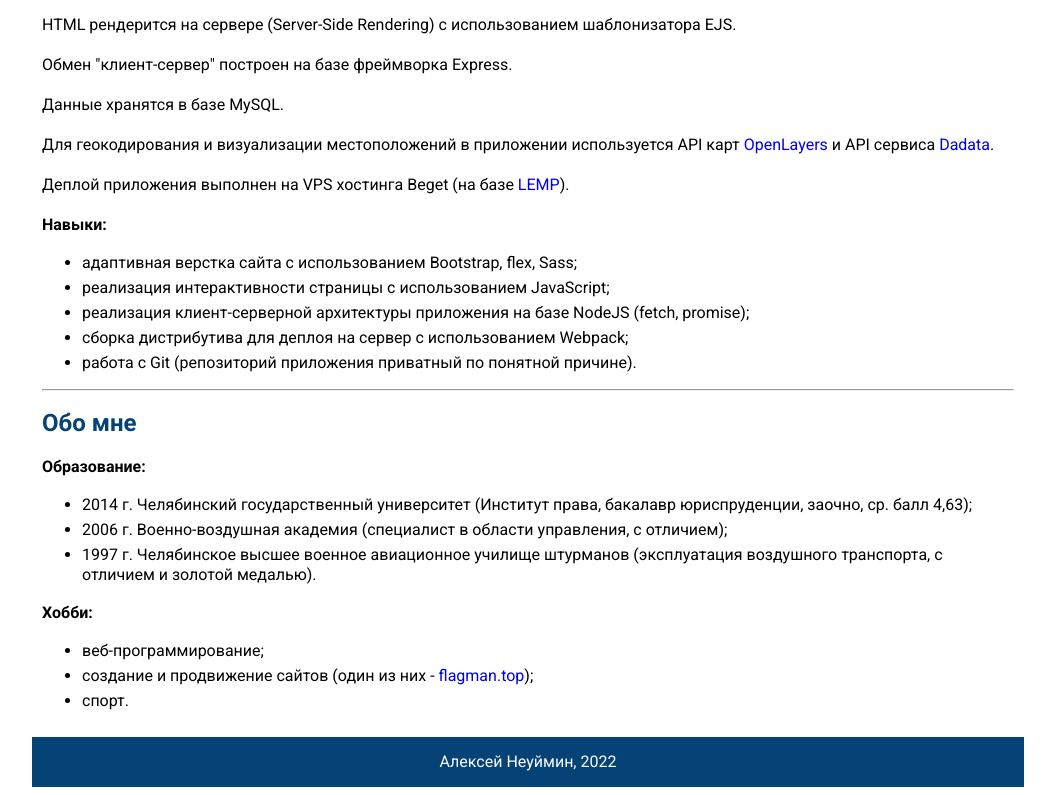
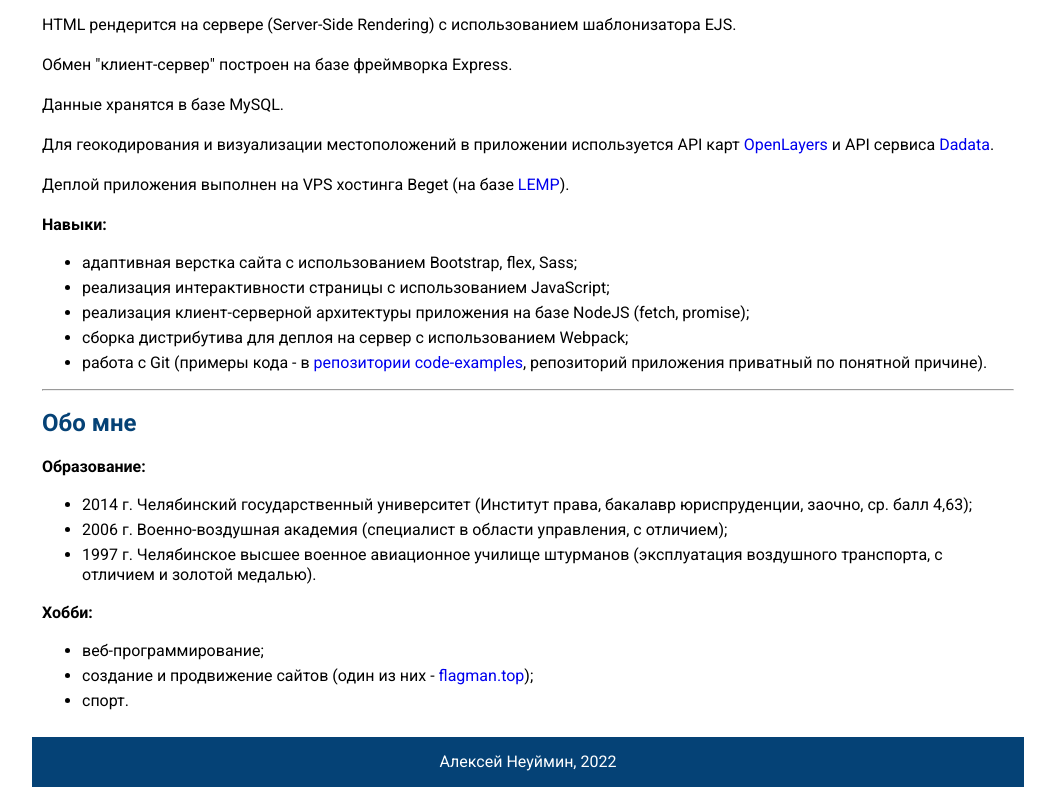
Before and after one commit to NAV0VAN/resume, a plain HTML site: page index.html in a window 1280 px wide. Shown: the part 1082-1877 px from the top of the page, without its empty margins (112-1167 px from the left). Drawn offline with Linux system fonts and the light colour scheme.

Commit message:
update index.html

```diff
--- a/index.html
+++ b/index.html
@@ -209,7 +209,7 @@
                                                       <li class="work-body__li"> сборка дистрибутива для деплоя на
                                                             сервер с использованием Webpack;
                                                       </li>
-                                                      <li class="work-body__li"> работа с Git (репозиторий приложения
+                                                      <li class="work-body__li"> работа с Git (примеры кода - в <a href="https://github.com/NAV0VAN/code-examples">репозитории code-examples</a>, репозиторий приложения
                                                             приватный по понятной причине).
                                                       </li>
                                                 </ul>
```
